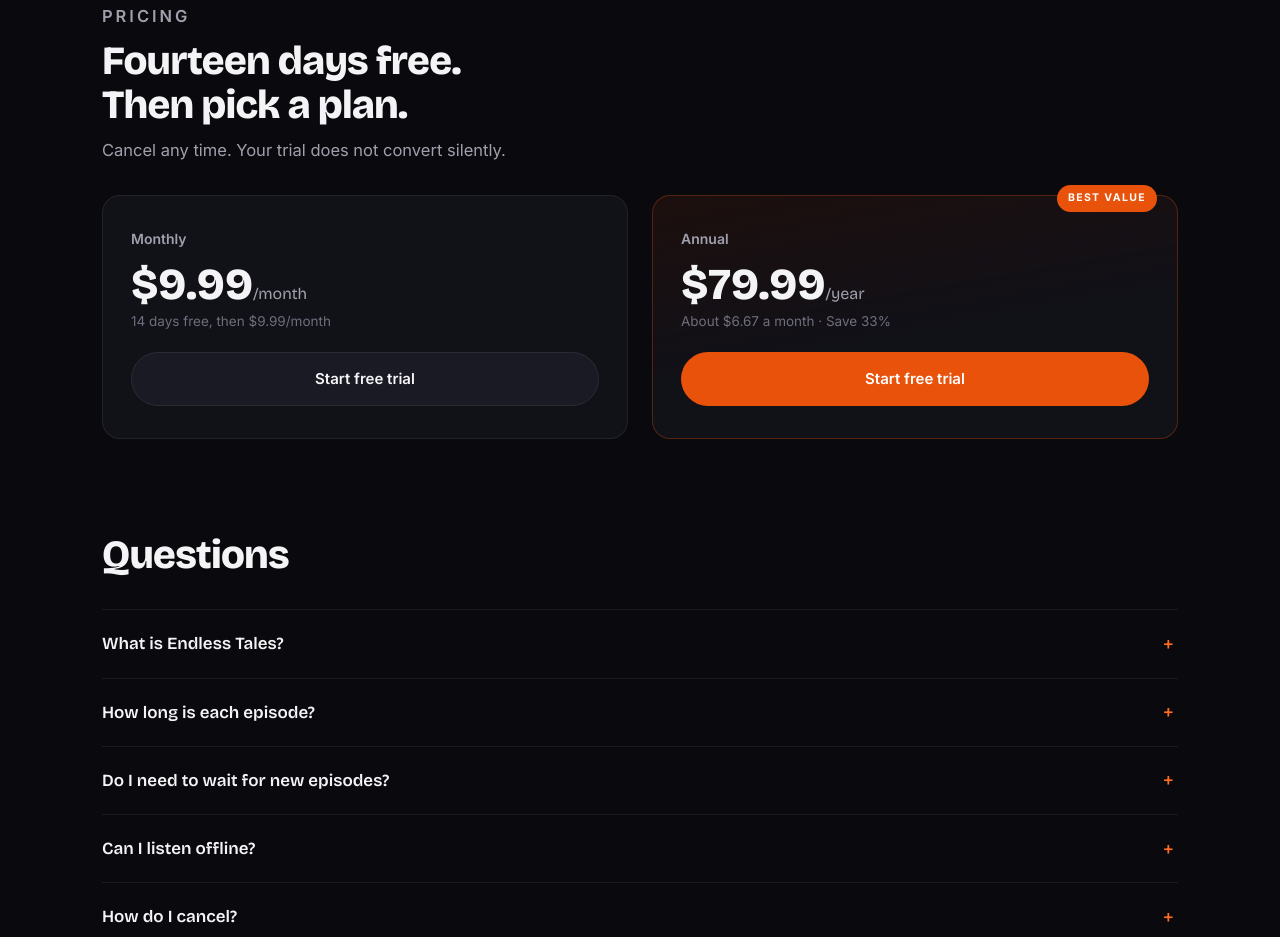
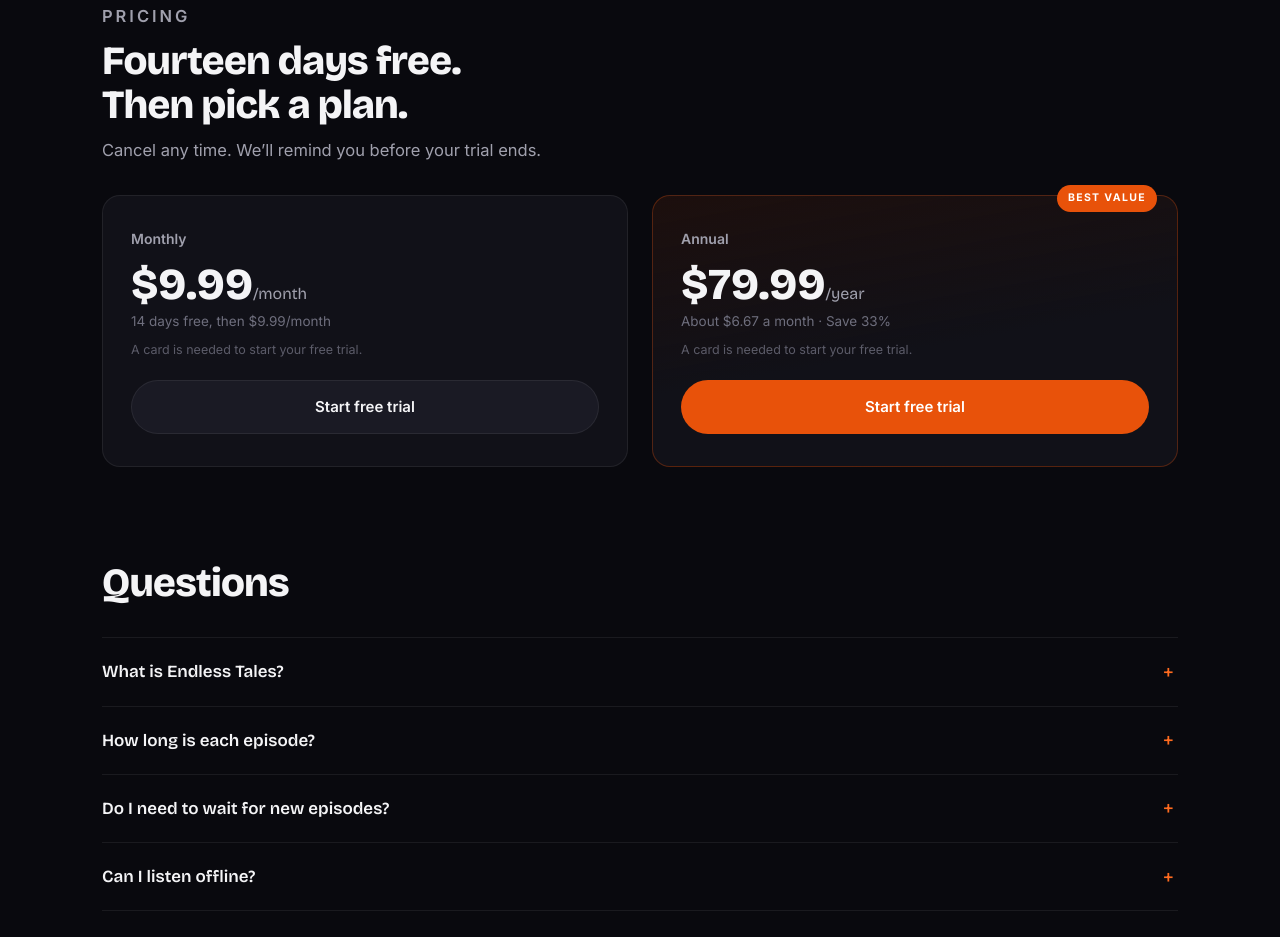
Before and after one commit to Bizgojo/endless-tales-landing, a plain HTML site: page index.html in a window 1280 px wide. Shown: the part 1669-2606 px from the top of the page. Drawn offline with nearby package versions, Linux system fonts and the light colour scheme.

Commit message:
LANDING-COPY-001: card-required note + accurate trial-reminder claim
- Add 'A card is needed to start your free trial.' under both plan cards
  (checkout uses payment_method_collection: 'always' — a card IS required)
- Replace unsupported 'Your trial does not convert silently.' with
  'We'll remind you before your trial ends.' — verified true: cron
  /api/cron/trial-emails sends Belle emails at day 12 and day 13 of the
  14-day trial (ENDS_IN_TWO_DAYS / ENDS_TOMORROW)
- No tracking pixels or analytics added (none present, per Marc)

```diff
--- a/index.html
+++ b/index.html
@@ -159,6 +159,7 @@ section{padding:64px 0}
 .plan-price{font-family:'Bricolage Grotesque',sans-serif;font-size:44px;font-weight:800;line-height:1;margin:12px 0 4px}
 .plan-price span{font-size:16px;font-weight:500;color:var(--muted)}
 .plan-note{font-size:13.5px;color:var(--dim);min-height:20px}
+.card-note{font-size:12.5px;color:var(--dim);margin-top:8px;opacity:.8}
 .plan-btn{
   display:block;text-align:center;margin-top:20px;padding:14px;border-radius:999px;
   font-weight:600;font-size:15px;background:var(--ink3);color:var(--text);
@@ -330,13 +331,14 @@ footer{border-top:1px solid var(--border);padding:34px 0;font-size:13.5px;color:
     <div class="sec-head">
       <p class="eyebrow">Pricing</p>
       <h2>Fourteen days free.<br>Then pick a plan.</h2>
-      <p>Cancel any time. Your trial does not convert silently.</p>
+      <p>Cancel any time. We’ll remind you before your trial ends.</p>
     </div>
     <div class="pricing-grid">
       <div class="plan">
         <p class="plan-name">Monthly</p>
         <p class="plan-price">$9.99<span>/month</span></p>
         <p class="plan-note">14 days free, then $9.99/month</p>
+        <p class="card-note">A card is needed to start your free trial.</p>
         <a class="plan-btn" href="https://app.endless-tales.com/signup?plan=monthly">Start free trial</a>
       </div>
       <div class="plan best">
@@ -344,6 +346,7 @@ footer{border-top:1px solid var(--border);padding:34px 0;font-size:13.5px;color:
         <p class="plan-name">Annual</p>
         <p class="plan-price">$79.99<span>/year</span></p>
         <p class="plan-note">About $6.67 a month · Save 33%</p>
+        <p class="card-note">A card is needed to start your free trial.</p>
         <a class="plan-btn" href="https://app.endless-tales.com/signup?plan=annual">Start free trial</a>
       </div>
     </div>
```
